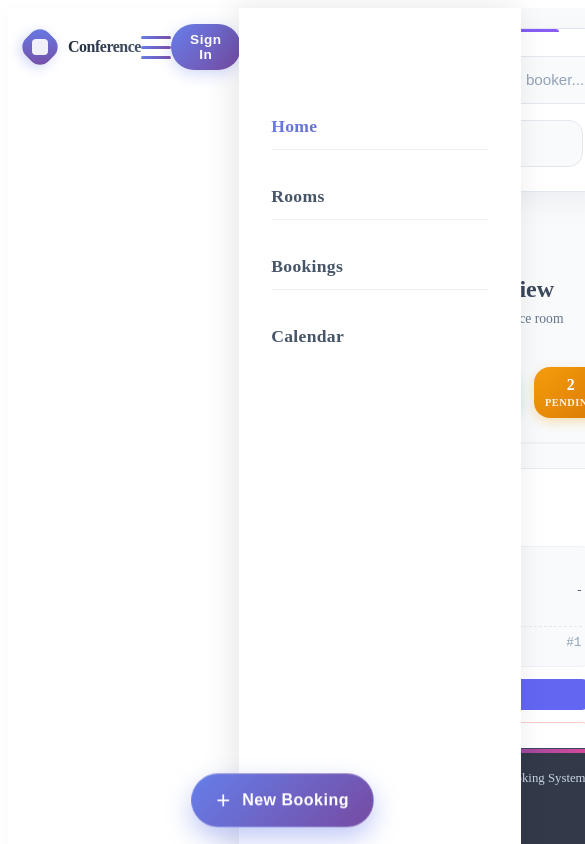
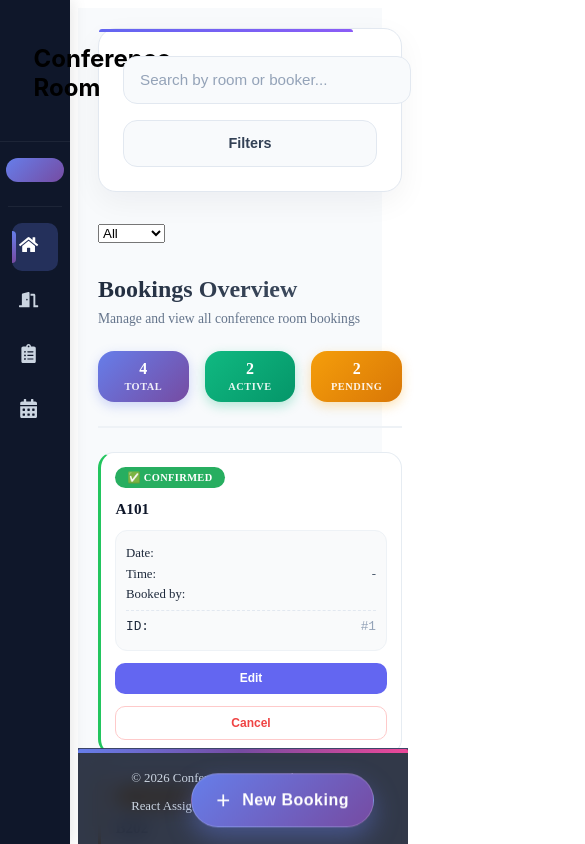
Before and after one commit to mphosiphosenkosi-collab/Conference-Booking-Domain, a React (Vite) app in the folder conference-booking-frontend/: page / in a window 390 px wide. Shown: the top 844 px of the page, 585 px wide, since content can reach past the window. Built offline with nearby package versions, Linux system fonts and the light colour scheme.

Commit message:
feat(navbar): redesign sidebar with SaaS-style branding and mock authentication

```diff
--- a/conference-booking-frontend/src/components/NavBar/NavBar.css
+++ b/conference-booking-frontend/src/components/NavBar/NavBar.css
@@ -1,363 +1,265 @@
-/* src/components/NavBar/Navbar.css */
+/* =========================================
+   SIDEBAR CONTAINER
+========================================= */
 
-.navbar {
-  background: white;
-  box-shadow: 0 4px 20px rgba(0, 0, 0, 0.03);
-  position: sticky;
+.sidebar {
+  width: 220px;
+  height: 100vh;
+  background: #0f172a;
+
+  display: flex;
+  flex-direction: column;
+
+  position: fixed;
   top: 0;
-  z-index: 1000;
-  border-bottom: 1px solid rgba(102, 126, 234, 0.1);
-  backdrop-filter: blur(10px);
-  background: rgba(255, 255, 255, 0.95);
+  left: 0;
+
+  font-family: 'Inter', sans-serif;
+  transition: width 0.3s ease;
+  box-shadow: 2px 0 15px rgba(0, 0, 0, 0.1);
 }
 
-.nav-container {
-  max-width: 1400px;
-  margin: 0 auto;
-  padding: 1rem 2rem;
+/* =========================================
+   HEADER / BRANDING
+========================================= */
+
+.sidebar-header {
   display: flex;
-  justify-content: space-between;
   align-items: center;
-  position: relative;
+  gap: 0.9rem;
+
+  padding: 1.5rem 1.2rem 1.2rem 1.2rem;
+  border-bottom: 1px solid rgba(255,255,255,0.06);
 }
 
-/* Logo with gradient */
-.logo {
+/* Logo Icon */
+.logo-icon {
+  width: 42px;
+  height: 42px;
+  border-radius: 12px;
+
+  background: linear-gradient(135deg, #667eea, #764ba2);
+  box-shadow: 0 6px 18px rgba(102,126,234,0.35);
+}
+
+/* Logo Text Wrapper */
+.logo-text-wrapper {
+  display: flex;
+  flex-direction: column;
+  line-height: 1.1;
+}
+
+.logo-title {
+  font-size: 1rem;
+  font-weight: 700;
+  color: #ffffff;
+  margin: 0;
+}
+
+.logo-title .highlight {
+  margin-left: 4px;
+  color: #667eea;
+}
+
+.logo-subtitle {
+  font-size: 0.75rem;
+  opacity: 0.6;
+  margin-top: 2px;
+  letter-spacing: 0.5px;
+  color: #cbd5e1;
+}
+
+/* =========================================
+   AUTH SECTION (TOP)
+========================================= */
+
+.sidebar-auth {
+  padding: 1.2rem;
+  display: flex;
+  flex-direction: column;
+  gap: 0.9rem;
+}
+
+.auth-btn {
+  width: 100%;
+  padding: 0.85rem;
+
+  border-radius: 14px;
+  border: none;
+
+  font-weight: 600;
+  font-size: 0.9rem;
+
+  background: linear-gradient(135deg, #667eea, #764ba2);
+  color: white;
+
+  cursor: pointer;
+  transition: 0.3s ease;
+}
+
+.auth-btn:hover {
+  transform: translateY(-2px);
+  box-shadow: 0 10px 25px rgba(102,126,234,0.4);
+}
+
+/* Logged In User Card */
+.user-card {
+  display: flex;
+  align-items: center;
+  gap: 0.8rem;
+
+  padding: 0.8rem;
+  border-radius: 12px;
+
+  background: rgba(255,255,255,0.05);
+}
+
+.user-avatar {
+  font-size: 2rem;
+  color: #38bdf8;
+}
+
+.user-name {
+  font-size: 0.85rem;
+  font-weight: 600;
+  color: #f8fafc;
+  margin: 0;
+}
+
+.user-email {
+  font-size: 0.75rem;
+  color: #94a3b8;
+  margin: 2px 0 0 0;
+}
+
+.logout-btn {
+  display: flex;
+  align-items: center;
+  justify-content: center;
+  gap: 0.6rem;
+
+  padding: 0.65rem;
+  border-radius: 10px;
+
+  background: rgba(255,255,255,0.08);
+  border: none;
+
+  color: #e2e8f0;
+  cursor: pointer;
+  transition: 0.25s ease;
+}
+
+.logout-btn:hover {
+  background: rgba(255,255,255,0.15);
+}
+
+/* Divider Between Auth & Nav */
+.sidebar-divider {
+  height: 1px;
+  background: rgba(255,255,255,0.06);
+  margin: 0.5rem 1rem 1rem 1rem;
+}
+
+/* =========================================
+   NAVIGATION
+========================================= */
+
+.sidebar-nav {
+  display: flex;
+  flex-direction: column;
+  gap: 0.4rem;
+  padding: 0 0.75rem 1rem 0.75rem;
+}
+
+.sidebar-link {
   display: flex;
   align-items: center;
   gap: 0.75rem;
+
+  padding: 0.65rem 1rem;
+  border-radius: 10px;
+
+  background: transparent;
+  border: none;
+
+  color: #cbd5e1;
+  font-weight: 500;
+  font-size: 0.95rem;
+
   cursor: pointer;
   position: relative;
+  transition: all 0.2s ease;
 }
 
-.logo-icon {
-  width: 40px;
-  height: 40px;
-  background: linear-gradient(135deg, #667eea 0%, #764ba2 100%);
-  border-radius: 12px;
-  position: relative;
-  transform: rotate(45deg);
-  transition: all 0.3s ease;
-  box-shadow: 0 4px 12px rgba(102, 126, 234, 0.3);
+.sidebar-link:hover {
+  background: rgba(102,126,234,0.15);
+  color: #ffffff;
 }
 
-.logo-icon::before {
+.sidebar-link.active {
+  background: rgba(102,126,234,0.25);
+  color: #ffffff;
+}
+
+.sidebar-link.active::before {
   content: '';
   position: absolute;
-  top: 50%;
-  left: 50%;
-  transform: translate(-50%, -50%) rotate(-45deg);
-  width: 16px;
-  height: 16px;
-  background: rgba(255, 255, 255, 0.9);
-  border-radius: 4px;
+  left: 0;
+  top: 8px;
+  bottom: 8px;
+  width: 4px;
+
+  background: linear-gradient(180deg, #667eea, #764ba2);
+  border-radius: 0 4px 4px 0;
 }
 
-.logo:hover .logo-icon {
-  transform: rotate(135deg);
-  box-shadow: 0 8px 20px rgba(102, 126, 234, 0.5);
+.icon {
+  font-size: 1rem;
 }
 
-.logo-text {
-  font-size: 1.4rem;
-  font-weight: 700;
-  background: linear-gradient(135deg, #1e293b 0%, #475569 100%);
-  -webkit-background-clip: text;
-  -webkit-text-fill-color: transparent;
-  letter-spacing: -0.5px;
+/* =========================================
+   RESPONSIVE / COLLAPSED MODE
+========================================= */
+
+@media (max-width: 768px) {
+
+  .sidebar {
+    width: 70px;
   }
 
-.logo-text span {
-  background: linear-gradient(135deg, #667eea 0%, #764ba2 100%);
-  -webkit-background-clip: text;
-  -webkit-text-fill-color: transparent;
-  font-weight: 600;
-  margin-left: 0.25rem;
+  .logo-text-wrapper {
+    display: none;
   }
 
-/* Hamburger menu */
-.hamburger {
-  display: none;
-  flex-direction: column;
-  justify-content: space-around;
-  width: 30px;
-  height: 30px;
-  background: transparent;
-  border: none;
-  cursor: pointer;
-  padding: 0;
-  z-index: 10;
+  .sidebar-auth {
+    padding: 1rem 0.4rem;
   }
 
-.hamburger span {
-  width: 30px;
-  height: 3px;
-  background: linear-gradient(135deg, #667eea 0%, #764ba2 100%);
-  border-radius: 10px;
-  transition: all 0.3s linear;
-  position: relative;
-  transform-origin: 1px;
+  .auth-btn,
+  .logout-btn {
+    font-size: 0;
+    padding: 0.75rem;
   }
 
-.hamburger.active span:first-child {
-  transform: rotate(45deg);
+  .user-card {
+    justify-content: center;
   }
 
-.hamburger.active span:nth-child(2) {
-  opacity: 0;
-  transform: translateX(20px);
+  .user-card div {
+    display: none;
   }
 
-.hamburger.active span:nth-child(3) {
-  transform: rotate(-45deg);
+  .sidebar-link {
+    justify-content: center;
+    font-size: 0;
+    padding: 0.75rem 0;
   }
 
-/* Navigation Links */
-.nav-links {
-  display: flex;
-  gap: 2rem;
-  align-items: center;
-}
-
-.nav-link {
-  color: #475569;
-  text-decoration: none;
-  font-size: 1rem;
-  font-weight: 600;
-  padding: 0.5rem 0;
-  position: relative;
-  transition: all 0.3s ease;
-  letter-spacing: 0.3px;
-}
-
-/* Gradient underline effect */
-.nav-link::after {
-  content: '';
-  position: absolute;
-  bottom: 0;
-  left: 0;
-  width: 0;
-  height: 3px;
-  background: linear-gradient(135deg, #667eea 0%, #764ba2 100%);
-  transition: width 0.3s ease;
-  border-radius: 3px;
-}
-
-.nav-link:hover {
-  color: #1e293b;
-  transform: translateY(-2px);
-}
-
-.nav-link:hover::after {
-  width: 100%;
-}
-
-.nav-link.active {
-  background: linear-gradient(135deg, #667eea 0%, #764ba2 100%);
-  -webkit-background-clip: text;
-  -webkit-text-fill-color: transparent;
-  font-weight: 700;
-}
-
-.nav-link.active::after {
-  width: 100%;
-}
-
-/* Sign In Button - No icon */
-.signin-btn {
-  background: linear-gradient(135deg, #667eea 0%, #764ba2 100%);
-  color: white;
-  border: none;
-  padding: 0.75rem 2rem;
-  border-radius: 40px;
-  font-size: 0.95rem;
-  font-weight: 600;
-  cursor: pointer;
-  transition: all 0.3s cubic-bezier(0.4, 0, 0.2, 1);
-  box-shadow: 0 4px 15px rgba(102, 126, 234, 0.3);
-  letter-spacing: 0.5px;
-  position: relative;
-  overflow: hidden;
-}
-
-.signin-btn::before {
-  content: '';
-  position: absolute;
-  top: 0;
-  left: -100%;
-  width: 100%;
-  height: 100%;
-  background: linear-gradient(90deg, transparent, rgba(255, 255, 255, 0.2), transparent);
-  transition: left 0.5s ease;
-}
-
-.signin-btn:hover {
-  transform: translateY(-2px);
-  box-shadow: 0 8px 25px rgba(102, 126, 234, 0.5);
-  background: linear-gradient(135deg, #764ba2 0%, #667eea 100%);
-}
-
-.signin-btn:hover::before {
-  left: 100%;
-}
-
-.signin-btn:active {
-  transform: translateY(0);
-  box-shadow: 0 4px 15px rgba(102, 126, 234, 0.3);
-}
-
-/* Responsive Design */
-@media (max-width: 768px) {
-  .nav-container {
-    padding: 1rem;
-  }
-
-  .hamburger {
-    display: flex;
-  }
-
-  .logo-text {
+  .icon {
     font-size: 1.2rem;
   }
 
-  .logo-text span {
-    display: none; /* Hide "Room Booking" on mobile */
-  }
-
-  .nav-links {
-    position: fixed;
-    top: 0;
-    right: -100%;
-    height: 100vh;
-    width: 70%;
-    max-width: 300px;
-    background: white;
-    flex-direction: column;
-    padding: 6rem 2rem 2rem;
-    transition: right 0.3s ease;
-    box-shadow: -5px 0 30px rgba(0, 0, 0, 0.1);
-    z-index: 5;
-    gap: 1.5rem;
-    align-items: flex-start;
-  }
-
-  .nav-links.active {
-    right: 0;
-  }
-
-  .nav-link {
-    font-size: 1.1rem;
-    width: 100%;
-    padding: 0.75rem 0;
-    border-bottom: 1px solid #eef2f6;
-  }
-
-  .nav-link:last-child {
-    border-bottom: none;
-  }
-
-  .nav-link::after {
-    display: none; /* Remove underline on mobile */
-  }
-
-  .nav-link:hover {
-    transform: translateX(10px);
-    background: linear-gradient(135deg, #667eea 0%, #764ba2 100%);
-    -webkit-background-clip: text;
-    -webkit-text-fill-color: transparent;
-  }
-
-  .signin-btn {
-    margin-left: auto;
-    margin-right: 0.5rem;
-    padding: 0.6rem 1.5rem;
-    font-size: 0.9rem;
+  .sidebar-divider {
+    margin: 0.5rem 0.5rem 1rem 0.5rem;
   }
 }
-
-/* Small mobile */
-@media (max-width: 480px) {
-  .logo-text {
-    font-size: 1rem;
-  }
-
-  .logo-icon {
-    width: 32px;
-    height: 32px;
-  }
-
-  .signin-btn {
-    padding: 0.5rem 1.2rem;
-    font-size: 0.85rem;
-  }
-
-  .nav-links {
-    width: 85%;
-  }
-}
-
-/* Dark mode */
-@media (prefers-color-scheme: dark) {
-  .navbar {
-    background: rgba(15, 23, 42, 0.95);
-    border-bottom-color: rgba(102, 126, 234, 0.2);
-  }
-
-  .logo-text {
-    background: linear-gradient(135deg, #f1f5f9 0%, #cbd5e1 100%);
-    -webkit-background-clip: text;
-    -webkit-text-fill-color: transparent;
-  }
-
-  .nav-link {
-    color: #94a3b8;
-  }
-
-  .nav-link:hover {
-    color: #f1f5f9;
-  }
-
-  .nav-link.active {
-    background: linear-gradient(135deg, #a5b4fc 0%, #c084fc 100%);
-    -webkit-background-clip: text;
-    -webkit-text-fill-color: transparent;
-  }
-
-  @media (max-width: 768px) {
-    .nav-links {
-      background: #0f172a;
-      box-shadow: -5px 0 30px rgba(0, 0, 0, 0.5);
-    }
-
-    .nav-link {
-      border-bottom-color: #1e293b;
-      color: #cbd5e1;
-    }
-
-    .nav-link:hover {
-      background: linear-gradient(135deg, #a5b4fc 0%, #c084fc 100%);
-      -webkit-background-clip: text;
-      -webkit-text-fill-color: transparent;
-    }
-  }
-}
-
-/* Animation for navbar on scroll */
-@keyframes navShrink {
-  from {
-    padding: 1rem 2rem;
-  }
-  to {
-    padding: 0.5rem 2rem;
-  }
-}
-
-.navbar.scrolled {
-  animation: navShrink 0.3s ease forwards;
-  box-shadow: 0 4px 30px rgba(0, 0, 0, 0.1);
-}
-
-/* Optional: Add this if you want scroll effect */
-.navbar {
-  transition: all 0.3s ease;
-}
--- a/conference-booking-frontend/src/components/NavBar/Navbar.jsx
+++ b/conference-booking-frontend/src/components/NavBar/Navbar.jsx
@@ -1,44 +1,89 @@
-// src/components/NavBar/Navbar.jsx
-import { useState } from 'react';
-import './Navbar.css';
+import { useState } from "react";
+import {
+  FaHome,
+  FaDoorOpen,
+  FaCalendarAlt,
+  FaClipboardList,
+  FaUserCircle,
+  FaSignOutAlt
+} from "react-icons/fa";
+
+import "./Navbar.css";
 
 function Navbar() {
-  const [isMenuOpen, setIsMenuOpen] = useState(false);
+  const [active, setActive] = useState("Home");
+  const [user, setUser] = useState(null);
+
+  const links = [
+    { name: "Home", icon: <FaHome /> },
+    { name: "Rooms", icon: <FaDoorOpen /> },
+    { name: "Bookings", icon: <FaClipboardList /> },
+    { name: "Calendar", icon: <FaCalendarAlt /> }
+  ];
+
+  const handleSignIn = () => {
+    setUser({
+      name: "Admin User",
+      email: "admin@conference.com"
+    });
+  };
+
+  const handleLogout = () => {
+    setUser(null);
+  };
 
   return (
-    <nav className="navbar">
-      <div className="nav-container">
-        {/* Logo with gradient */}
-        <div className="logo">
-          <div className="logo-icon"></div>
-          <span className="logo-text">Conference<span>Room Booking</span></span>
-        </div>
+    <aside className="sidebar">
 
-        {/* Hamburger menu for mobile */}
-        <button
-          className={`hamburger ${isMenuOpen ? 'active' : ''}`}
-          onClick={() => setIsMenuOpen(!isMenuOpen)}
-          aria-label="Toggle menu"
-        >
-          <span></span>
-          <span></span>
-          <span></span>
-        </button>
+      {/* HEADER */}
+      <div className="sidebar-header">
+        <div className="logo-icon"></div>
+        <h2 className="logo-text">
+          Conference <span>Room</span>
+        </h2>
+      </div>
 
-        {/* Navigation Links */}
-        <div className={`nav-links ${isMenuOpen ? 'active' : ''}`}>
-          <a href="#" className="nav-link active">Home</a>
-          <a href="#" className="nav-link">Rooms</a>
-          <a href="#" className="nav-link">Bookings</a>
-          <a href="#" className="nav-link">Calendar</a>
-        </div>
+      {/* AUTH SECTION (MOVED UP) */}
+      <div className="sidebar-auth">
+        {user ? (
+          <>
+            <div className="user-card">
+              <FaUserCircle className="user-avatar" />
+              <div>
+                <p className="user-name">{user.name}</p>
+                <p className="user-email">{user.email}</p>
+              </div>
+            </div>
 
-        {/* Sign In Button - No icon */}
-        <button className="signin-btn">
-          Sign In
-        </button>
+            <button className="logout-btn" onClick={handleLogout}>
+              <FaSignOutAlt />
+              <span>Logout</span>
+            </button>
+          </>
+        ) : (
+          <button className="auth-btn" onClick={handleSignIn}>
+            Sign In to Dashboard
+          </button>
+        )}
       </div>
-    </nav>
+
+      <div className="sidebar-divider"></div>
+
+      {/* NAVIGATION */}
+      <nav className="sidebar-nav">
+        {links.map(link => (
+          <button
+            key={link.name}
+            className={`sidebar-link ${active === link.name ? "active" : ""}`}
+            onClick={() => setActive(link.name)}
+          >
+            <span className="icon">{link.icon}</span>
+            <span className="link-text">{link.name}</span>
+          </button>
+        ))}
+      </nav>
+
+    </aside>
   );
 }
 
```
Lines whose indentation alone changed are shown as unchanged.
